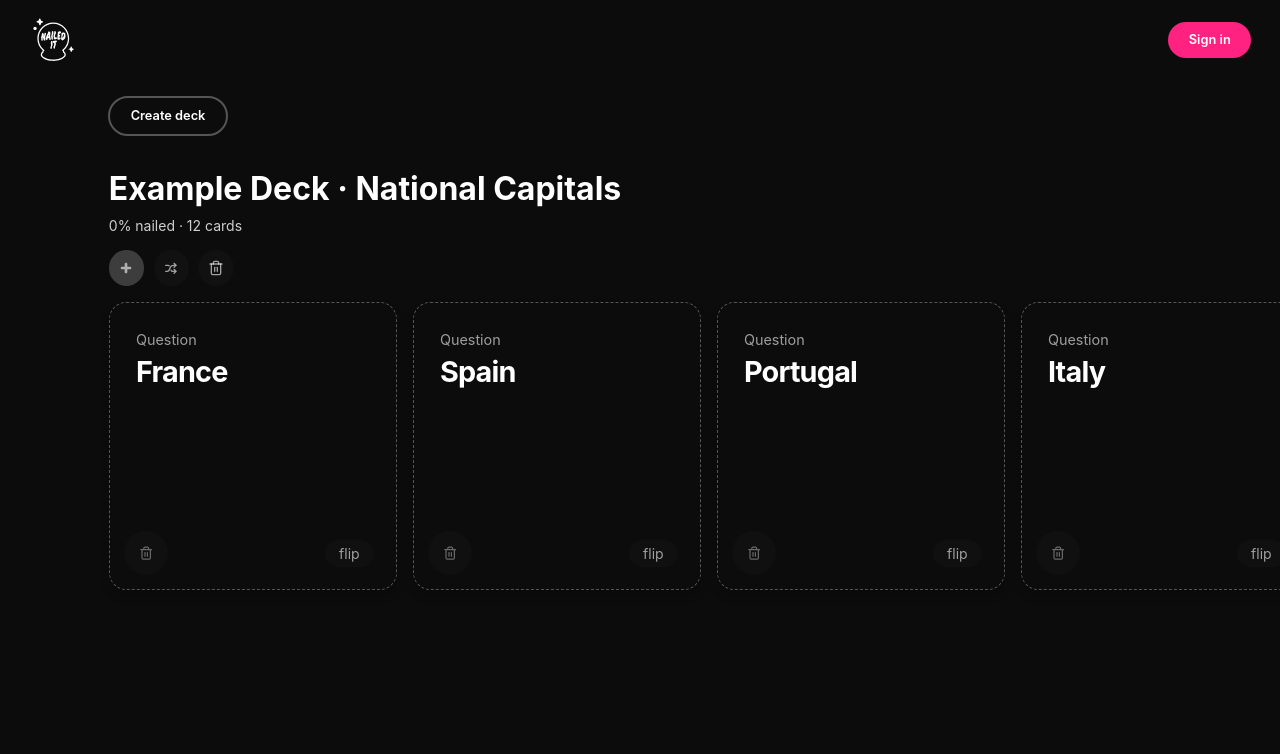
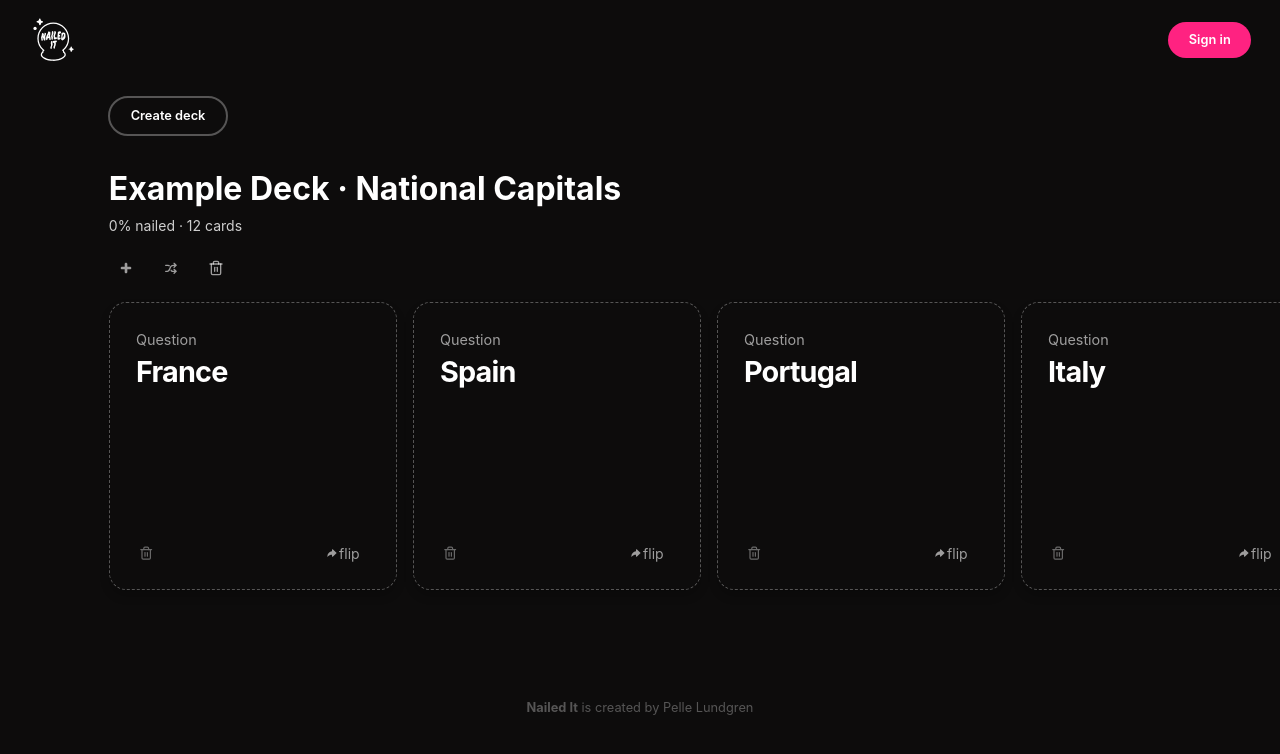
Before and after one commit to evilpaper/nailed-it, a React (Create React App) app: page / in a window 1280 px wide. Shown: the top 754 px of the page. Built offline with nearby package versions, Linux system fonts and the light colour scheme.

Commit message:
Add a footer

```diff
--- a/src/components/App.js
+++ b/src/components/App.js
@@ -127,6 +127,11 @@ export default function App() {
           deleteDeck={deleteDeck}
         />
       </div>
+      <div className="footer">
+        <p>
+          <strong>Nailed It</strong> is created by Pelle Lundgren
+        </p>
+      </div>
     </div>
   );
 }
--- a/src/components/Card/Card.jsx
+++ b/src/components/Card/Card.jsx
@@ -2,6 +2,7 @@ import React, { useState } from "react";
 import { useSpring, animated as a } from "react-spring";
 import { FiTrash2 } from "react-icons/fi";
 import { TiStar } from "react-icons/ti";
+import { TiArrowForward } from "react-icons/ti";
 
 export default function Card({
   question,
@@ -9,25 +10,25 @@ export default function Card({
   id,
   nailed,
   handleEditCard,
-  handleDeleteCard
+  handleDeleteCard,
 }) {
   const [flipped, flip] = useState(true);
 
   const { transform, opacity } = useSpring({
     opacity: flipped ? 1 : 0,
     transform: `perspective(600px) rotateY(${flipped ? -180 : 0}deg)`,
-    config: { mass: 5, tension: 600, friction: 60 }
+    config: { mass: 5, tension: 600, friction: 60 },
   });
 
   const onFlipCard = () => {
-    flip(flipped => !flipped);
+    flip((flipped) => !flipped);
   };
 
   const onDeleteCard = () => {
     handleDeleteCard(id);
   };
 
-  const handleChange = changes => {
+  const handleChange = (changes) => {
     handleEditCard(changes, id);
   };
 
@@ -36,14 +37,14 @@ export default function Card({
       <a.div
         className="card back"
         style={{
-          opacity: opacity.interpolate(o => 1 - o),
-          transform
+          opacity: opacity.interpolate((o) => 1 - o),
+          transform,
         }}
       >
         {" "}
         <button
           className="card__nailed-it"
-          onClick={e => handleChange({ nailed: !nailed })}
+          onClick={(e) => handleChange({ nailed: !nailed })}
         >
           <TiStar className="card__button-icon" />
           Nailed It
@@ -54,7 +55,7 @@ export default function Card({
           id="answer"
           name="answer"
           defaultValue={answer}
-          onChange={e => handleChange({ answer: e.target.value })}
+          onChange={(e) => handleChange({ answer: e.target.value })}
           maxLength="75"
         ></textarea>
         <button className="card__flip card__flip--back" onClick={onFlipCard}>
@@ -66,7 +67,7 @@ export default function Card({
         className="card front"
         style={{
           opacity,
-          transform: transform.interpolate(t => `${t} rotateY(-180deg)`)
+          transform: transform.interpolate((t) => `${t} rotateY(-180deg)`),
         }}
       >
         {" "}
@@ -79,11 +80,11 @@ export default function Card({
           id="question"
           name="question"
           defaultValue={question}
-          onChange={e => handleChange({ question: e.target.value })}
+          onChange={(e) => handleChange({ question: e.target.value })}
           maxLength="75"
         ></textarea>
         <button className="card__flip" onClick={onFlipCard}>
-          {/* <TiArrowForward /> */}
+          <TiArrowForward />
           flip
         </button>
       </a.div>
--- a/src/components/Card/styles.css
+++ b/src/components/Card/styles.css
@@ -82,7 +82,9 @@
   font-size: 1em;
   margin: 0;
   border: none;
+  /*
   background-color: rgba(255, 255, 255, 0.02);
+  */
   color: dimgray;
 }
 
@@ -106,7 +108,9 @@
   margin: 0;
   border: none;
   color: rgba(255, 255, 255, 0.6);
+  /*
   background-color: rgba(255, 255, 255, 0.02);
+  */
 }
 
 .card__flip:hover {
--- a/src/components/Deck/styles.css
+++ b/src/components/Deck/styles.css
@@ -40,7 +40,6 @@
 }
 
 .deck__card-list {
-  z-index: 2;
   display: flex;
   position: relative;
   overflow-x: auto;
@@ -61,11 +60,15 @@
   font-size: 1em;
   padding: 0.6em;
   color: rgba(255, 255, 255, 0.6);
+  /*
   background-color: rgba(255, 255, 255, 0.02);
+  */
   border: none;
   margin-right: 0.6em;
 }
 
 .deck__add-card {
+  /*
   background-color: rgba(255, 255, 255, 0.2);
+  */
 }
--- a/src/components/app.css
+++ b/src/components/app.css
@@ -35,6 +35,12 @@ body {
 .main {
   width: 100%;
   margin-left: 10em;
+}
+
+.footer {
+  color: rgba(255, 255, 255, 0.3);
+  font-size: 0.8em;
+  padding: 6em;
 }
 
 button {
```
